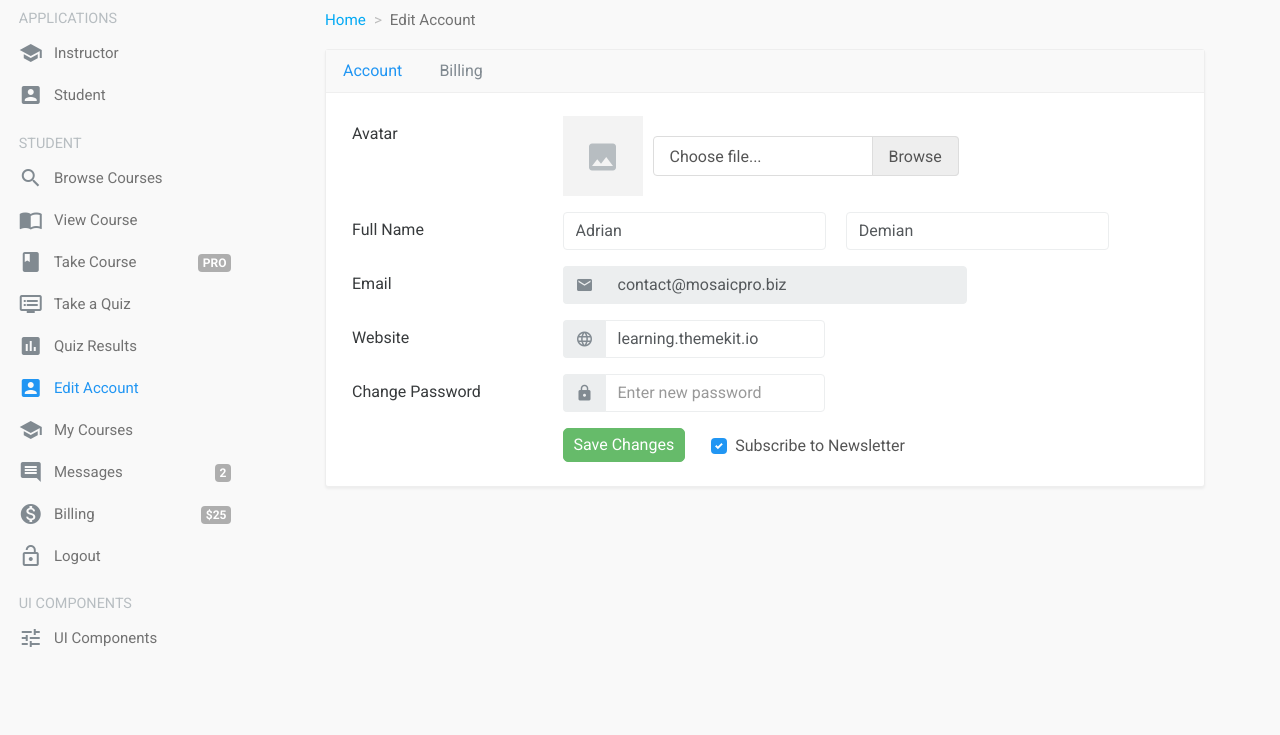
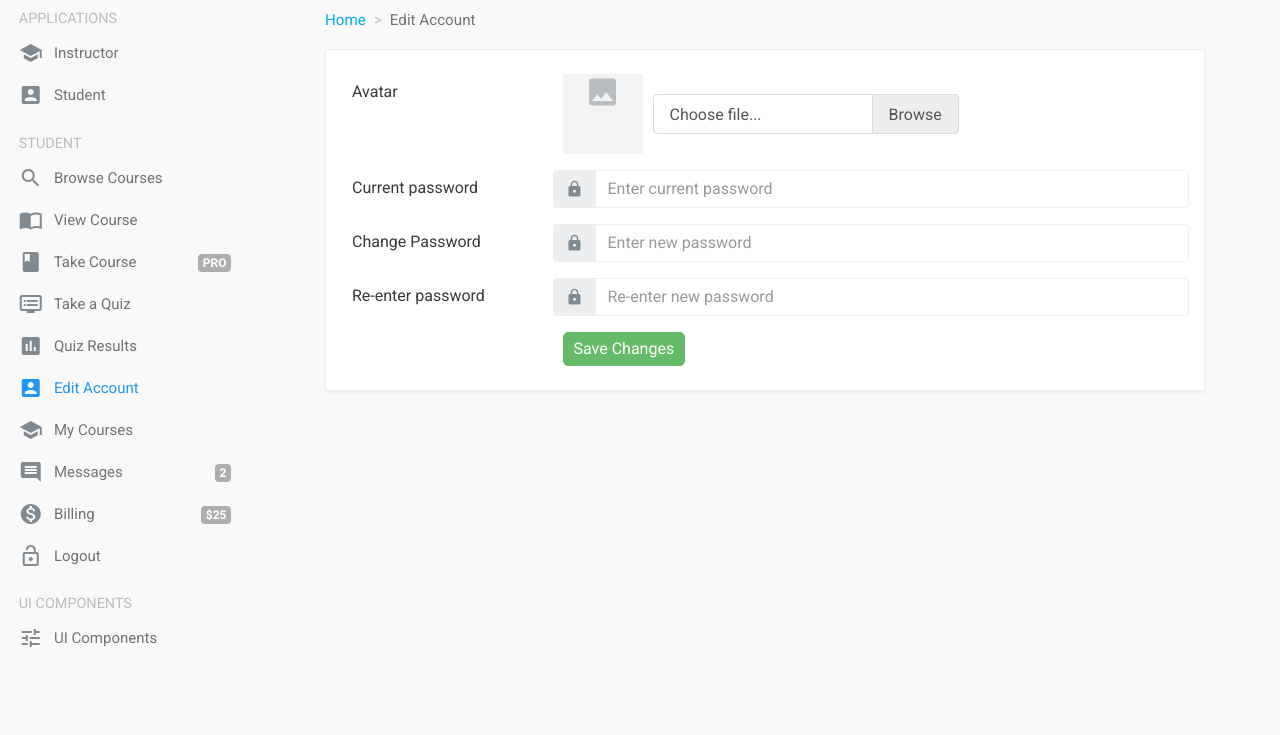
Before and after one commit to SyedSaifAli1234/fyp-check.github.io, a website: page dist/account-edit.html in a window 1280 px wide. Shown: the part 65-800 px from the top of the page. Drawn offline with Linux system fonts and the light colour scheme.

Commit message:
account-edit

```diff
--- a/dist/account-edit.html
+++ b/dist/account-edit.html
@@ -1,7 +1,4 @@
-<!DOCTYPE html>
-<html class="bootstrap-layout">
-
-<head>
+<html class="bootstrap-layout"><head>
   <meta charset="utf-8">
   <meta http-equiv="X-UA-Compatible" content="IE=edge">
   <meta name="viewport" content="width=device-width, initial-scale=1, shrink-to-fit=no">
@@ -21,13 +18,13 @@
 
 </head>
 
-<body class="layout-container ls-top-navbar si-l3-md-up">
+<body class="layout-container ls-top-navbar si-l3-md-up breakpoint-768">
 
   <!-- Navbar -->
   <nav class="navbar navbar-dark bg-primary navbar-full navbar-fixed-top">
 
     <!-- Toggle sidebar -->
-    <button class="navbar-toggler pull-xs-left" type="button" data-toggle="sidebar" data-target="#sidebarLeft"><span class="material-icons">menu</span></button>
+    <button class="navbar-toggler pull-xs-left active" type="button" data-toggle="sidebar" data-target="#sidebarLeft"><span class="material-icons">menu</span></button>
 
     <!-- Brand -->
     <a href="index.html" class="navbar-brand"><i class="material-icons">school</i> LearnPlus</a>
@@ -80,7 +77,7 @@
   </nav>
   <!-- // END Navbar -->
   <!-- Sidebar -->
-  <div class="sidebar sidebar-left sidebar-light sidebar-visible-md-up si-si-3 ls-top-navbar-xs-up sidebar-transparent-md" id="sidebarLeft" data-scrollable>
+  <div class="sidebar sidebar-left sidebar-light sidebar-visible-md-up si-si-3 ls-top-navbar-xs-up sidebar-transparent-md sidebar-visible" id="sidebarLeft" data-scrollable="">
     <div class="sidebar-heading">APPLICATIONS</div>
     <ul class="sidebar-menu">
       <li class="sidebar-menu-item">
@@ -202,7 +199,7 @@
   <!-- // END Sidebar -->
 
   <!-- Content -->
-  <div class="layout-content" data-scrollable>
+  <div class="layout-content" data-scrollable="">
     <div class="container-fluid">
 
       <ol class="breadcrumb">
@@ -211,14 +208,7 @@
       </ol>
 
       <div class="card">
-        <ul class="nav nav-tabs">
-          <li class="nav-item">
-            <a class="nav-link active" href="#first" data-toggle="tab">Account</a>
-          </li>
-          <li class="nav-item">
-            <a class="nav-link" href="#second" data-toggle="tab">Billing</a>
-          </li>
-        </ul>
+
         <div class="p-a-2 tab-content">
           <div class="tab-pane active" id="first">
             <form action="#" class="form-horizontal">
@@ -239,50 +229,38 @@
                     </div>
                   </div>
                 </div>
-              </div>
-              <div class="form-group row">
-                <label for="name" class="col-sm-3 form-control-label">Full Name</label>
-                <div class="col-sm-8">
-                  <div class="row">
-                    <div class="col-md-6">
-                      <input type="text" class="form-control" placeholder="First Name" value="Adrian">
-                    </div>
-                    <div class="col-md-6">
-                      <input type="text" class="form-control" placeholder="Last Name" value="Demian">
-                    </div>
+              </div><div class="form-group row">
+                <label for="password" class="col-sm-3 form-control-label">Current password</label>
+                <div>
+                  <div class="input-group">
+                    <span class="input-group-addon" id="basic-addon3">
+                <i class="material-icons md-18 text-muted">lock</i>
+              </span>
+                    <input type="text" class="form-control" placeholder="Enter current password">
                   </div>
                 </div>
               </div>
+
+
+
               <div class="form-group row">
-                <label for="email" class="col-sm-3 form-control-label">Email</label>
-                <div class="col-sm-6 col-md-6">
+                <label for="password" class="col-sm-3 form-control-label">Change Password</label>
+                <div>
                   <div class="input-group">
-                    <span class="input-group-addon" id="basic-addon1">
-								<i class="material-icons md-18 text-muted">mail</i>
-							</span>
-                    <input type="text" class="form-control" placeholder="Email Address" value="contact@mosaicpro.biz" disabled>
+                    <span class="input-group-addon" id="basic-addon3">
+                <i class="material-icons md-18 text-muted">lock</i>
+              </span>
+                    <input type="text" class="form-control" placeholder="Enter new password">
                   </div>
                 </div>
-              </div>
-              <div class="form-group row">
-                <label for="website" class="col-sm-3 form-control-label">Website</label>
-                <div class="col-sm-6 col-md-4">
-                  <div class="input-group">
-                    <span class="input-group-addon" id="basic-addon2">
-								<i class="material-icons md-18 text-muted">language</i>
-							</span>
-                    <input type="text" class="form-control" placeholder="www." value="learning.themekit.io">
-                  </div>
-                </div>
-              </div>
-              <div class="form-group row">
-                <label for="password" class="col-sm-3 form-control-label">Change Password</label>
-                <div class="col-sm-6 col-md-4">
+              </div><div class="form-group row">
+                <label for="password" class="col-sm-3 form-control-label">Re-enter password</label>
+                <div>
                   <div class="input-group">
                     <span class="input-group-addon" id="basic-addon3">
-								<i class="material-icons md-18 text-muted">lock</i>
-							</span>
-                    <input type="text" class="form-control" placeholder="Enter new password">
+                <i class="material-icons md-18 text-muted">lock</i>
+              </span>
+                    <input type="text" class="form-control" placeholder="Re-enter new password">
                   </div>
                 </div>
               </div>
@@ -292,12 +270,7 @@
                     <div class="media-left">
                       <a href="#" class="btn btn-success btn-rounded">Save Changes</a>
                     </div>
-                    <div class="media-body media-middle p-l-1">
-                      <label class="c-input c-checkbox">
-                        <input type="checkbox" checked>
-                        <span class="c-indicator"></span> Subscribe to Newsletter
-                      </label>
-                    </div>
+
                   </div>
                 </div>
               </div>
@@ -322,7 +295,7 @@
                 <label for="country" class="col-sm-3 form-control-label">Country</label>
                 <div class="col-sm-6 col-md-4">
                   <select class="c-select form-control">
-                    <option value="1" selected>USA</option>
+                    <option value="1" selected="">USA</option>
                     <option value="2">India</option>
                     <option value="3">United Kingdom</option>
                   </select>
@@ -402,6 +375,6 @@
   <!-- App JS -->
   <script src="assets/js/main.min.js"></script>
 
-</body>
 
-</html>
+
+</body></html>
```
Also changed, not shown: 1 other file.
